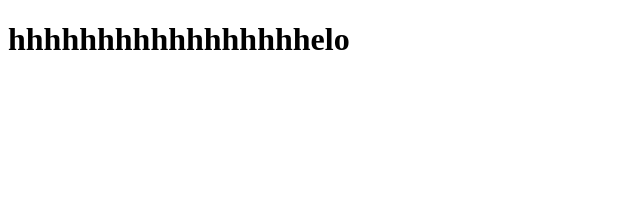
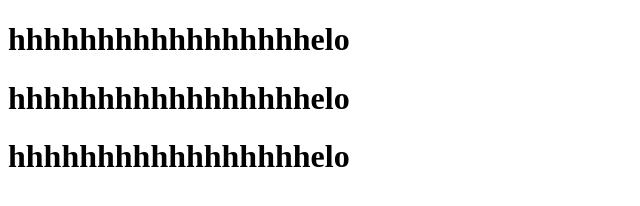
Before and after one commit to Abdalwahab1981m/test-for-video, a plain HTML site: page index.html in a window 1280 px wide. Shown: the whole page, without its empty margins (0-640 px from the left). Drawn offline with Linux system fonts and the light colour scheme.

Commit message:
abdaetee22222 Branch

```diff
--- a/index.html
+++ b/index.html
@@ -9,6 +9,8 @@
 
 <body>
     <h1>hhhhhhhhhhhhhhhhhelo</h1>
+    <h1>hhhhhhhhhhhhhhhhhelo</h1>
+    <h1>hhhhhhhhhhhhhhhhhelo</h1>
 
 </body>
 
```
